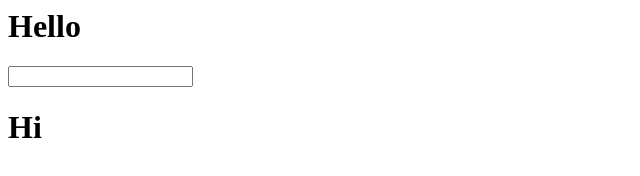
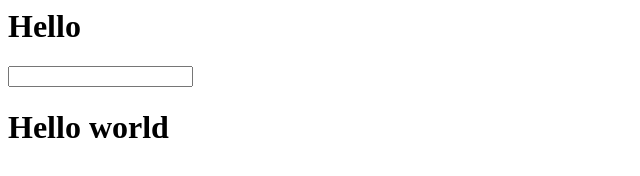
Before and after one commit to abhishekrathore/demoapp, a plain HTML site: page index.html in a window 1280 px wide. Shown: the whole page, without its empty margins (0-640 px from the left). Drawn offline with Linux system fonts and the light colour scheme.

Commit message:
final changes 2

```diff
--- a/index.html
+++ b/index.html
@@ -3,7 +3,7 @@
     <body>
         <h1>Hello</h1>
         <input type="text">
-        <h1>Hi</h1>
+        <h1>Hello world</h1>
 
     </body>
 </html>
```
